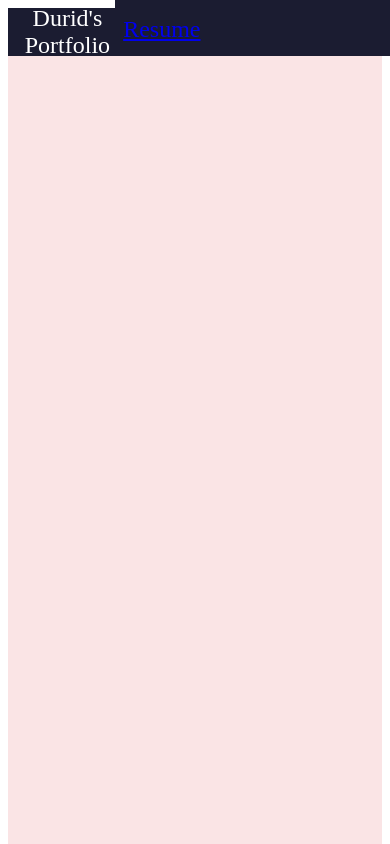
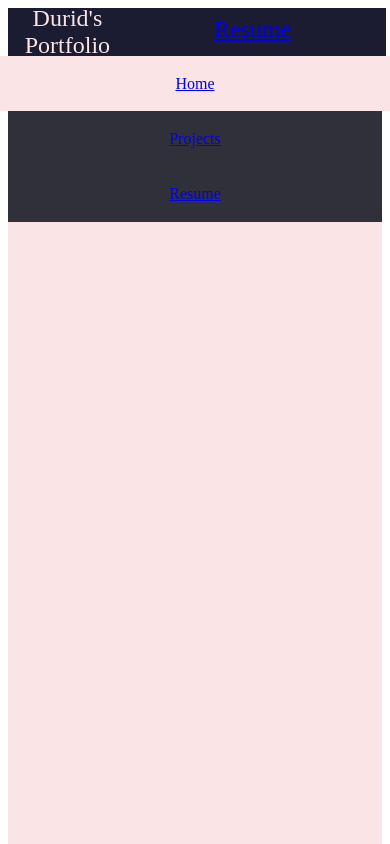
Before and after one commit to durid-ah/durid-ah.github.io, a Next.js app: page / in a window 390 px wide. Shown: the top 844 px of the page. Built offline with nearby package versions, Linux system fonts and the light colour scheme.

Commit message:
added the syling for the mobile navigation section

```diff
--- a/component/app_links.module.css
+++ b/component/app_links.module.css
@@ -32,6 +32,7 @@
    .link {
       width: 100%;
       text-align: center;
+      justify-content: center;
    }
 
    .hide {
@@ -48,7 +49,9 @@
       padding-left: 0;
    }
 
-   .navButton {
+
+
+   /* .navButton {
       background-color: #1b1c31;
       color: #fae4e5;
    }
@@ -56,5 +59,5 @@
    .navButtonClicked {
       background-color: #1b1c31;
       color: #fae4e5;
-   }
+   } */
 }
--- a/component/layout.module.css
+++ b/component/layout.module.css
@@ -1,6 +1,6 @@
 .navbar {
    background-color: #1b1c31;
-   color: white;
+   color: #fae4e5;
    display: flex;
    align-items: stretch;
    justify-content: flex-end;
@@ -17,18 +17,8 @@
    padding-left: 1%;
 }
 
-.navButton {
-   height: 100%;
-}
-
-.navButton:hover {
-   background-color: #fae4e5;
-   color: #1b1c31;
-}
-
-.navButtonClicked {
-   background-color: #fae4e5;
-   color: #1b1c31;
+.mobileNav {
+   display: none;
 }
 
 @media screen and (max-width: 480px) {
@@ -44,4 +34,10 @@
    .portfolioTitle {
       text-align: center;
    }
+
+   .mobileNav {
+      display: block;
+      background-color: #30303a;
+      color: #fae4e5;
+   }
 }
--- a/component/layout.tsx
+++ b/component/layout.tsx
@@ -17,6 +17,9 @@ export default function Layout({children, location} : LayoutProps) {
             <div className={styles.portfolioTitle}>Durid's Portfolio</div>
             <AppLinks className={styles.hideOnMobile} location={location}/>
          </nav>
+         <div className={styles.mobileNav}>
+            <AppLinks location={location} />
+         </div>
          <div>
             {children}
          </div>
```
